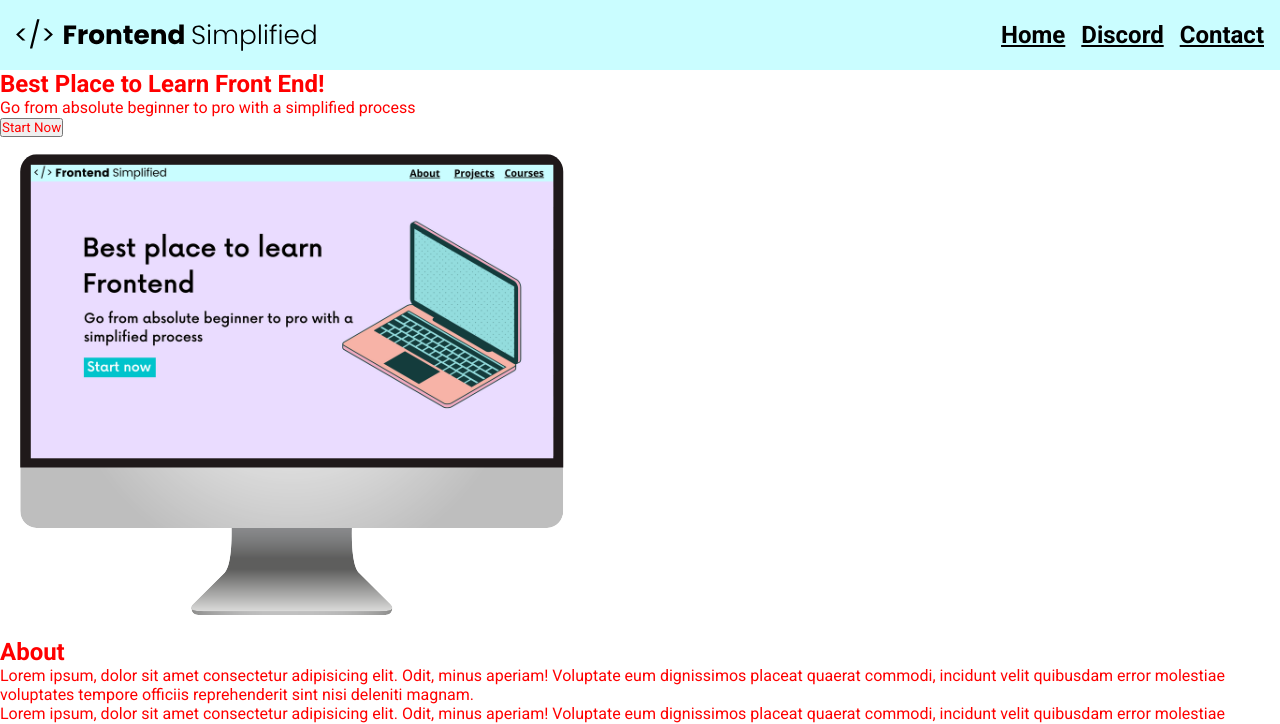
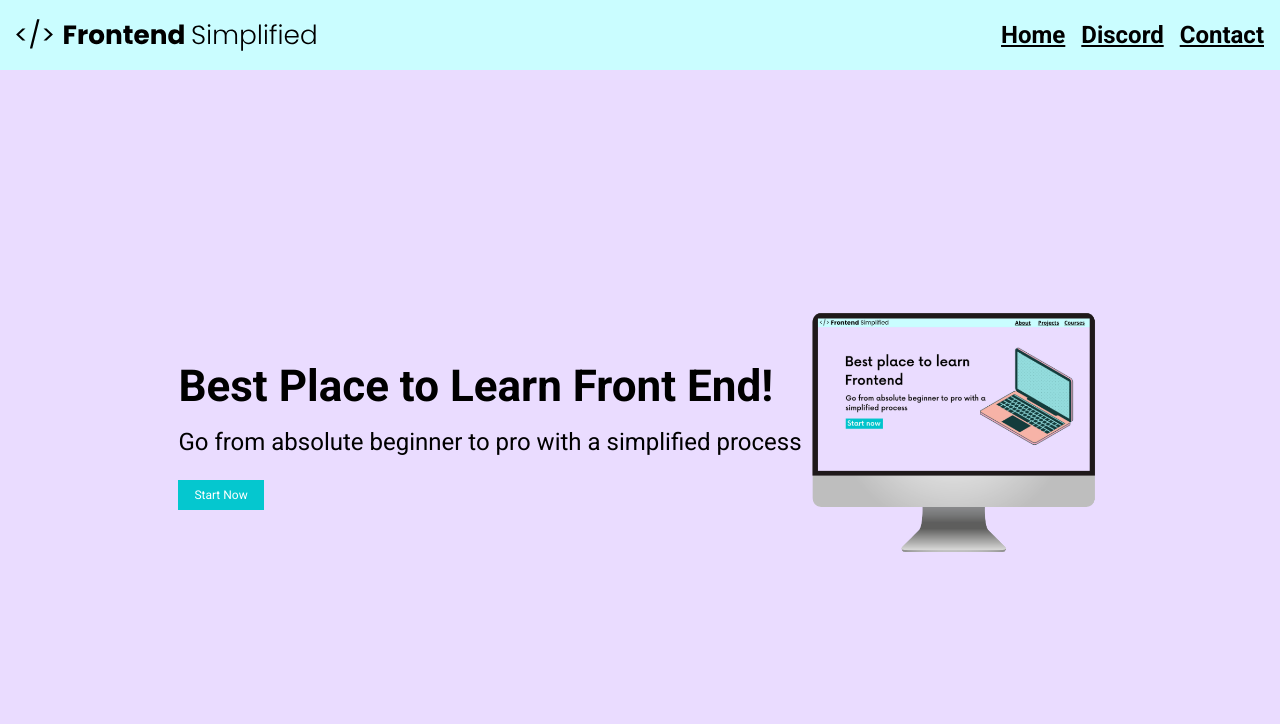
Before and after one commit to darrellwhiteii/HTML-Basic-Runthrough-2, a plain HTML site: page index.html in a window 1280 px wide. Shown: the top 724 px of the page. Drawn offline with Linux system fonts and the light colour scheme.

Commit message:
css-ing the header

```diff
--- a/index.html
+++ b/index.html
@@ -20,17 +20,19 @@
         </ul>
       </nav>
       <header>
+        <div class="row">
             <div>
                 <h1>Best Place to Learn Front End!</h1>
-          <p>Go from absolute beginner to pro with a simplified process</p>
+                <p class="subheader">Go from absolute beginner to pro with a simplified process</p>
                 <button>Start Now</button>
             </div>
             <figure>
                 <img
                 src="./HTML Practise Assets-20240926T162700Z-001/HTML Practise Assets/laptop.png"
-            alt="Home Page Image"
+                class="Logo2" alt="Home Page Image"
                 />
             </figure>
+        </div>
       </header>
     </section>
 
--- a/style.css
+++ b/style.css
@@ -2,7 +2,6 @@
 
 * {
     box-sizing: border-box;
-    color: red;
     padding: 0;
     margin: 0;
     font-family: "Roboto", sans-serif;
@@ -17,6 +16,42 @@ nav {
     background-color: #cafdff;
 }
 
+.row {
+    width: 100%;
+    max-width: 1300px;
+    display: flex;
+    justify-content: center;
+    align-items: center;
+}
+
+header {
+    background-color: #eadcff;
+    height: calc(100vh - 70px);
+    padding: 24px;
+    display: flex;
+    justify-content: center;
+    align-items: center;
+}
+
+h1 {
+    font-size: 44px;
+
+}
+
+.subheader {
+    font-size: 24px;
+    margin: 16px 0 24px 0;
+}
+
+button {
+    background-color: #05c7cf;
+    color: white;
+    border: none;
+    padding: 8px 16px;
+    font-size: 12px;
+    cursor: pointer;
+}
+
 a {
     color: black;
     font-size: 24px;
@@ -24,6 +59,10 @@ a {
 }
 
 .Logo {
+    width: 300px;
+}
+
+.Logo2 {
     width: 300px;
 }
 
```
Lines whose indentation alone changed are shown as unchanged.
